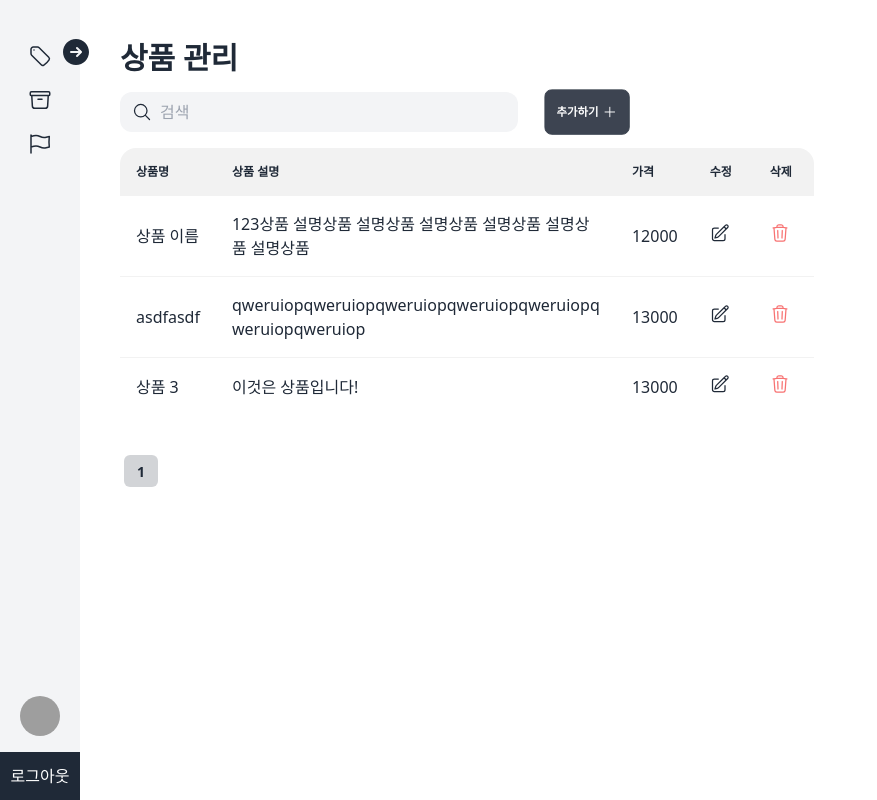
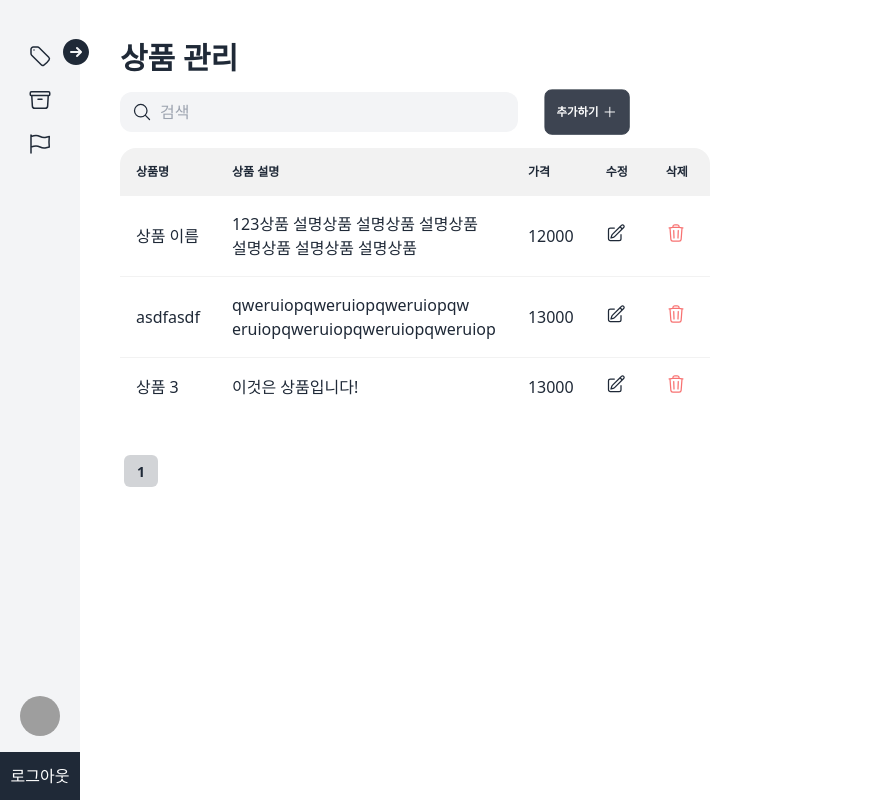
Before and after one commit to minjidev/devgram-frontend, a React (Vite) app: page /admin/products in a window 1280 px wide. Shown: the whole page, without its empty margins (0-877 px from the left). Built offline with nearby package versions, Linux system fonts and the light colour scheme; data requests are answered from the project's data file; grey boxes are pictures that could not be loaded; the HTML template or start-up script is replaced by a standard one.

Commit message:
Modify table style

```diff
--- a/json-server/db.json
+++ b/json-server/db.json
@@ -106,7 +106,7 @@
     {
       "id": 2,
       "title": "asdfasdf",
-      "content": "qweruiopqweruiopqweruiopqweruiopqweruiopqweruiopqweruiop",
+      "content": "qweruiopqweruiopqweruiopqw eruiopqweruiopqweruiopqweruiop",
       "hits": 0,
       "rating": 0,
       "like_count": 0,
@@ -126,21 +126,21 @@
       "comment": "blahblahbzzzzblahblahbzzzz",
       "created_by": "someone",
       "created_at": "2022/10/22",
-      "status": "신고"
+      "status": "등록"
     },
     {
       "id": 2,
       "comment": "blahblahbzzzz",
       "created_by": "someone",
       "created_at": "2022/10/22",
-      "status": "신고"
+      "status": "등록"
     },
     {
       "id": 3,
       "comment": "blahblahbzzzz",
       "created_by": "someoneelse",
       "created_at": "2022/10/22",
-      "status": "신고"
+      "status": "등록"
     }
   ],
   "reportreivews": [
@@ -149,21 +149,21 @@
       "review": "blahblahbzzzzblahblahbzzzzreview",
       "created_by": "someone",
       "created_at": "2022/10/22",
-      "status": ""
+      "status": "등록"
     },
     {
       "id": 2,
       "review": "blahblahbzzzz",
       "created_by": "someone",
       "created_at": "2022/10/22",
-      "status": ""
+      "status": "등록"
     },
     {
       "id": 3,
       "review": "blahblahbzzzz",
       "created_by": "someoneelse",
       "created_at": "2022/10/22",
-      "status": ""
+      "status": "등록"
     }
   ],
   "comments": [
--- a/src/components/admin/EditableRow.jsx
+++ b/src/components/admin/EditableRow.jsx
@@ -39,6 +39,7 @@ function EditableRow({ data, columns, handleEditClick, useEditData }) {
                                 placeholder={`${col.header} 입력`}
                                 onChange={(e) => getInputData(e)}
                                 value={editedData[col.field]}
+                                className="break-word whitespace-normal"
                             />
                         </td>
                     )
--- a/src/components/admin/ReadOnlyRow.jsx
+++ b/src/components/admin/ReadOnlyRow.jsx
@@ -11,7 +11,14 @@ function ReadOnlyRow({ data, columns, handleEditClick, useDeleteData }) {
         <tr>
             {columns.map(
                 (col, index) =>
-                    !col.invisible && <td key={index}>{data[col.field]}</td>
+                    !col.invisible && (
+                        <td
+                            key={index}
+                            className="break-word whitespace-normal"
+                        >
+                            {data[col.field]}
+                        </td>
+                    )
             )}
             <td>
                 <button type="button" onClick={() => handleEditClick(data)}>
--- a/src/index.css
+++ b/src/index.css
@@ -15,7 +15,5 @@ body {
 }
 .table td {
     min-width: 60px;
-    max-width: 400px;
-    overflow-wrap: break-word;
-    white-space: normal;
+    max-width: 500px;
 }
--- a/src/style.js
+++ b/src/style.js
@@ -27,7 +27,6 @@ export const SearchInput = tw.input`
 
 export const TableContainer = tw.table`
     table
-    table-auto
     whitespace-wrap
     w-full
     max-w-lg
```
